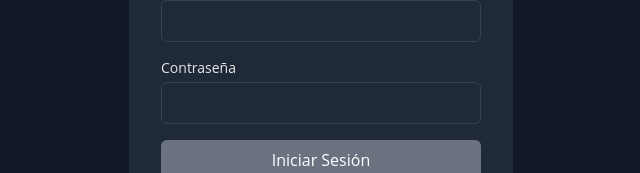
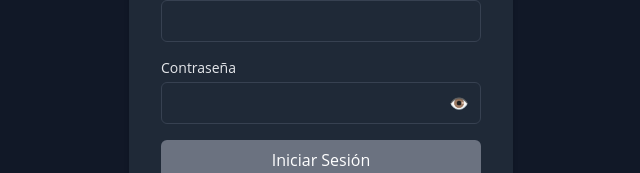
Before and after one commit to dfloresc16/AppPT, an Angular app: page /auth/login in a window 1280 px wide. Shown: the part 304-477 px from the top of the page, without its empty margins (319-959 px from the left). Built offline with nearby package versions, Linux system fonts and the light colour scheme.

Commit message:
fix: Visualizar contraseña

```diff
--- a/src/app/presentation/pages/loginPage/loginPage.component.html
+++ b/src/app/presentation/pages/loginPage/loginPage.component.html
@@ -1,9 +1,6 @@
 <div class="flex items-center justify-center min-h-screen bg-[#111827]">
   <div class="bg-[#1F2937] shadow-md rounded-lg p-8 max-w-sm w-full relative">
     <h2 class="text-2xl font-bold text-center mb-6 text-[#6A5ACD]">Iniciar Sesión</h2>
-
-    <!-- Spinner mientras carga -->
-
 
     <form [formGroup]="loginForm" (ngSubmit)="onSubmit()" class="space-y-4">
       <div>
@@ -25,13 +22,23 @@
 
       <div>
         <label for="password" class="block text-sm font-medium text-[#E5E7EB]">Contraseña</label>
+        <div class="relative">
           <input
             id="password"
-          type="password"
+            [type]="showPassword ? 'text' : 'password'"
             formControlName="password"
             required
             class="mt-1 block w-full border border-[#374151] bg-[#1F2937] text-white rounded-md p-2 focus:ring-[#6A5ACD] focus:border-[#6A5ACD]"
           />
+          <button
+            type="button"
+            (click)="togglePasswordVisibility()"
+            class="absolute inset-y-0 right-0 px-3 py-2 focus:outline-none"
+          >
+            <span *ngIf="showPassword" class="text-[#E5E7EB]">🙈</span>
+            <span *ngIf="!showPassword" class="text-[#E5E7EB]">👁️</span>
+          </button>
+        </div>
         <div *ngIf="loginForm.get('password')?.touched && loginForm.get('password')?.hasError('required')" class="text-red-500 text-sm">
           La contraseña es obligatoria.
         </div>
@@ -43,17 +50,19 @@
       <button
         type="submit"
         [disabled]="loginForm.invalid || isLoading"
-        class="w-full bg-[#6A5ACD] text-white py-2 px-4 rounded-md hover:bg-indigo-700 focus:outline-none focus:ring-2 focus:ring-[#6A5ACD] focus:ring-offset-2 disabled:bg-gray-500">
+        class="w-full bg-[#6A5ACD] text-white py-2 px-4 rounded-md hover:bg-indigo-700 focus:outline-none focus:ring-2 focus:ring-[#6A5ACD] focus:ring-offset-2 disabled:bg-gray-500"
+      >
         Iniciar Sesión
       </button>
       <button
         type="button"
         (click)="redirectToSignUp()"
-        class="w-full bg-[#1F2937] text-[#6A5ACD] py-2 px-4 rounded-md hover:bg-gray-200 focus:outline-none focus:ring-2 focus:ring-[#6A5ACD] focus:ring-offset-2">
+        class="w-full bg-[#1F2937] text-[#6A5ACD] py-2 px-4 rounded-md hover:bg-gray-200 focus:outline-none focus:ring-2 focus:ring-[#6A5ACD] focus:ring-offset-2"
+      >
         Crear Cuenta
       </button>
       <div class="text-center text-sm text-[#E5E7EB]">
-        Ver: {{version}}
+        Ver: {{ version }}
       </div>
     </form>
   </div>
--- a/src/app/presentation/pages/loginPage/loginPage.component.ts
+++ b/src/app/presentation/pages/loginPage/loginPage.component.ts
@@ -1,11 +1,12 @@
-import { UserLoginDTO } from './../../../interfaces/userLoginDTO';
-import { Component, inject, OnInit } from '@angular/core';
-import { AbstractControl, FormBuilder, FormGroup, ReactiveFormsModule, ValidationErrors, Validators } from '@angular/forms';
+import { Component, OnInit, inject } from '@angular/core';
+import { AbstractControl, FormBuilder, FormGroup, ValidationErrors, Validators } from '@angular/forms';
 import { Router } from '@angular/router';
 import Swal from 'sweetalert2';
 import { AuthService } from '../../services/auth.service';
 import { CommonModule } from '@angular/common';
+import { ReactiveFormsModule } from '@angular/forms';
 import { HttpClientModule } from '@angular/common/http';
+import { UserLoginDTO } from '../../../interfaces/userLoginDTO';
 import { UserRespLoginDTO } from '../../../interfaces/UserRespLoginDTO';
 
 @Component({
@@ -21,7 +22,8 @@ import { UserRespLoginDTO } from '../../../interfaces/UserRespLoginDTO';
 export default class LoginPageComponent implements OnInit {
   version: string = '1.1.4';
   loginForm: FormGroup;
-  isLoading = false; // Estado para manejar el spinner
+  isLoading = false;
+  showPassword = false; // Estado para mostrar/ocultar la contraseña
 
   private router = inject(Router);
   private authService = inject(AuthService);
@@ -37,7 +39,6 @@ export default class LoginPageComponent implements OnInit {
     console.log('LoginPageComponent loaded');
     sessionStorage.clear(); // Limpia el sessionStorage al cargar el login
   }
-
 
   onSubmit(): void {
     if (this.loginForm.valid) {
@@ -59,6 +60,10 @@ export default class LoginPageComponent implements OnInit {
         },
       });
     }
+  }
+
+  togglePasswordVisibility(): void {
+    this.showPassword = !this.showPassword;
   }
 
   private handleLoginSuccess(token: string, userLogin: UserLoginDTO): void {
@@ -105,10 +110,6 @@ export default class LoginPageComponent implements OnInit {
     this.router.navigate(['/auth/register']);
   }
 
-  redirecToRecoveryPassword(): void{
-    this.router.navigate(['/auth/recovery']);
-  }
-
   emailDomainValidator(control: AbstractControl): ValidationErrors | null {
     const email = control.value;
     const valid = /@(?:ipn\.mx|alumno\.ipn\.mx)$/.test(email);
@@ -131,7 +132,7 @@ export default class LoginPageComponent implements OnInit {
       icon: 'success',
       title: title,
       text: text,
-      confirmButtonText: 'Aceptar'
+      confirmButtonText: 'Aceptar',
     });
   }
 
@@ -140,7 +141,7 @@ export default class LoginPageComponent implements OnInit {
       icon: 'error',
       title: title,
       text: 'Usuario y/o contraseña incorrectos',
-      confirmButtonText: 'Aceptar'
+      confirmButtonText: 'Aceptar',
     });
   }
 }
```
Lines whose indentation alone changed are shown as unchanged.
